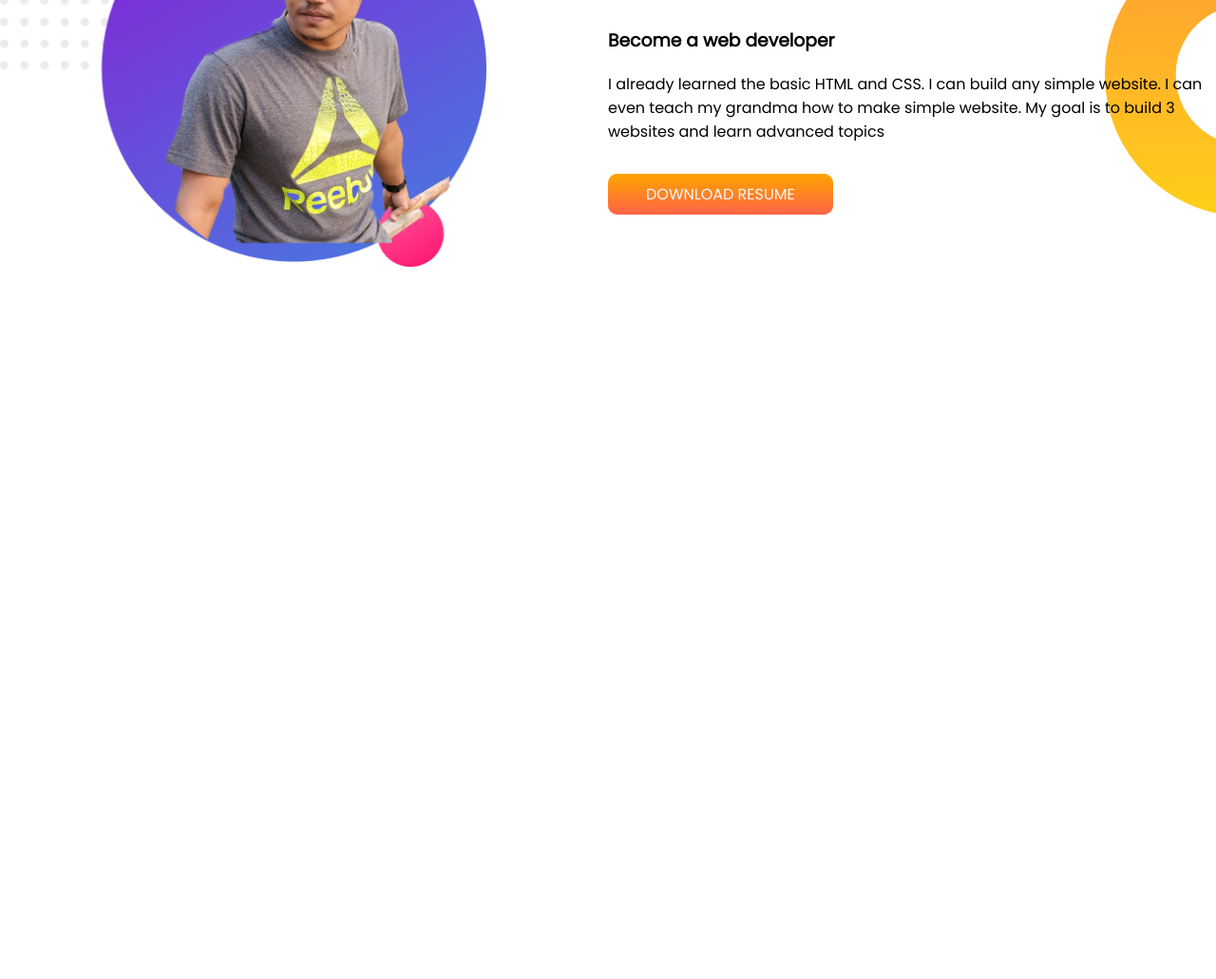
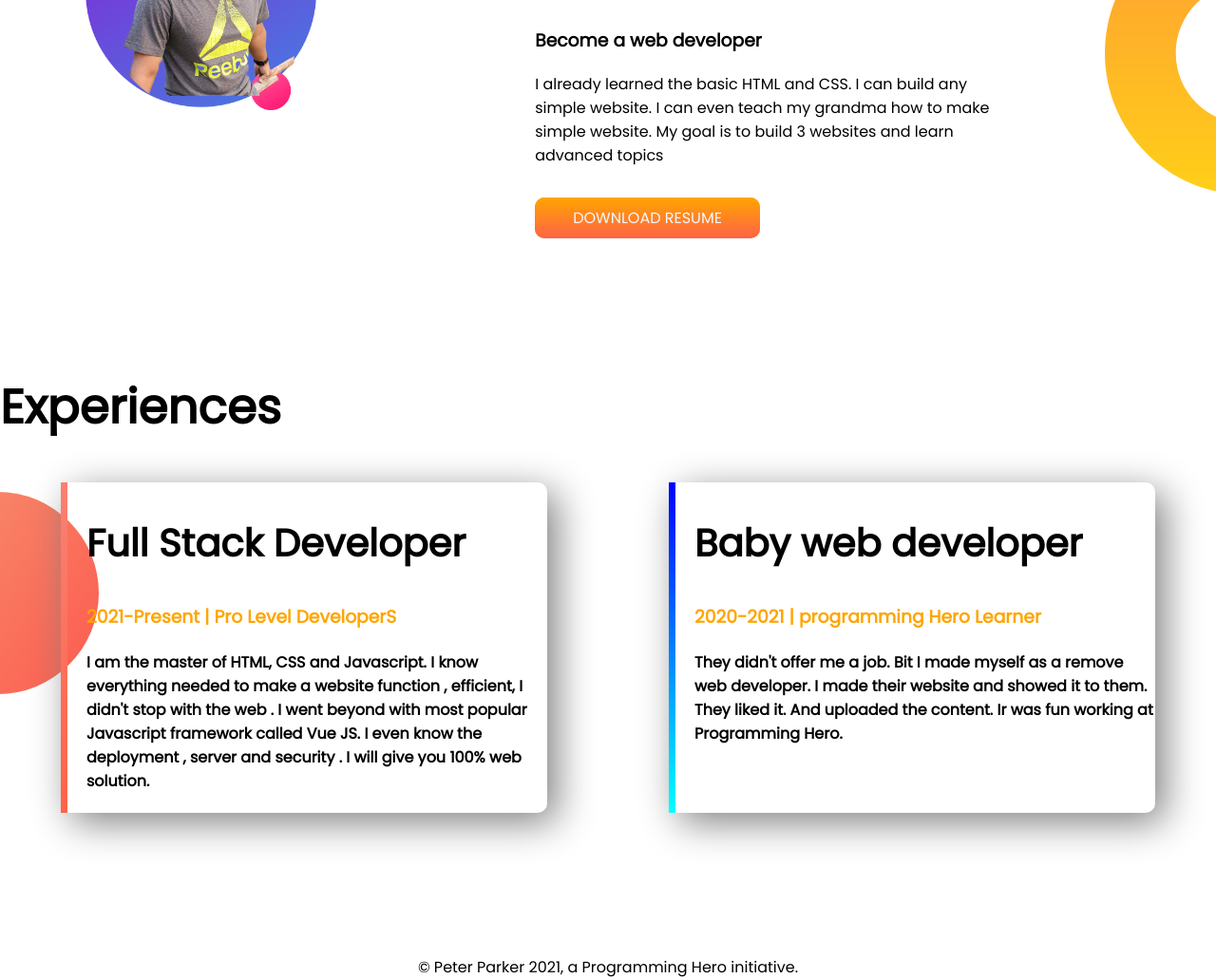
Before and after one commit to KsKarim7/developer-portfolio, a plain HTML site: page index.html in a window 1280 px wide. Shown: the part 768-1799 px from the top of the page at 95% size. Before the commit the page ends 1206 px from the top, so only its background shows below. Drawn offline with Linux system fonts and the light colour scheme.

Commit message:
the last commit

```diff
--- a/index.html
+++ b/index.html
@@ -11,7 +11,7 @@
     <link rel="stylesheet" href="style.css">
 </head>
 <body>
-    <section class="top-banner">
+    <section class="top-banner flexible-container">
         <div class="half-width">
             <h1> Welcome to</h1>
         <h1> <span id="dude">DuDe Perfect</span>   World!</h1>
@@ -24,18 +24,40 @@
             <img src="images/portfolio.png" alt="">
         </div>
     </section>
-    <section class="mid-banner">
-        <div class="other-width">
+    <section class="mid-banner flexible-container">
+        <div class="half-width">
             <img src="images/image12.png" alt="">
 
         </div>
-        <div class="other-width">
+        <div class="half-width">
             <h1>Dream Big</h1>
             <h3>Become a web developer</h3>
             <p>I already learned the basic HTML and CSS. I can build any simple website. I can even teach my grandma how to make simple website. My goal is to build 3 websites and learn advanced topics</p>
             <br>
             <a class="link-button" target="blank" href="www.google.com">DOWNLOAD RESUME </a>
         </div>
+    </section>
+
+    <section class="experience-area">
+        <h1>Experiences</h1>
+        <div class="flexible-container">
+            <div id="web-experience" class="experience-item">
+                <h2>Full Stack Developer</h2>
+                <h3 id="dude">2021-Present | Pro Level DeveloperS</h3>
+                <h4>I am the master of HTML, CSS and Javascript. I know everything needed to make a website function , efficient, I didn't  stop with the web . I went beyond with most popular Javascript framework called Vue JS. I even know the deployment , server and security . I will give you 100% web solution.   </h4>
+            </div>
+            <div  id="dev-experience" class="experience-item">
+                <h2>Baby web developer </h2>
+                <h3 id="dude">2020-2021 | programming Hero Learner</h3>
+                <h4>They didn't offer me a job. Bit I made myself as a remove web developer. I made their website and showed it to them. They liked it. And uploaded the content. Ir was fun working at Programming Hero.</h4>
+            </div>
+        </div>
+
+
+    </section>
+
+
+    <footer>© Peter Parker 2021, a Programming Hero initiative.</footer>
 
 
 
@@ -44,7 +66,12 @@
 
 
 
-    </section>
+
+
+
+
+
+
 
 </body>
 </html>
--- a/style.css
+++ b/style.css
@@ -5,19 +5,22 @@ body {
 h1 {
   font-size: 50px;
 }
+h2 {
+  font-size: 40px;
+}
 #dude {
   color: orange;
 }
-section {
+.flexible-container {
   display: flex;
   margin-bottom: 150px;
 }
 .half-width {
-  width: 50%;
-  padding-left: 5%;
+  width: 40%;
+  padding-left: 2%;
 }
 .half-width img {
-  width: 80%;
+  width: 60%;
 }
 .link-button {
   text-decoration: none;
@@ -31,14 +34,34 @@ section {
   background-image: url(images/top-banner.png);
   background-repeat: no-repeat;
 }
-.other-width {
-  width: 50%;
-}
-.other-width img {
-  width: 80%;
-}
 .mid-banner {
   background-image: url(images/dream-bg.png);
   background-repeat: no-repeat;
   background-position: right;
 }
+.experience-item {
+  width: 40%;
+  padding-left: 20px;
+  margin-left: 5%;
+  margin-right: 5%;
+  box-shadow: 10px 10px 40px grey;
+  border-radius: 10px;
+}
+.experience-area {
+  background-image: url(images/exp-bg.png);
+  background-repeat: no-repeat;
+  background-position: left;
+}
+footer {
+  text-align: center;
+}
+#dev-experience {
+  border-left: 7px solid;
+  border-image: linear-gradient(blue, cyan);
+  border-image-slice: 1;
+}
+#web-experience {
+  border-left: 7px solid;
+  border-image: linear-gradient(salmon, tomato);
+  border-image-slice: 1;
+}
```
